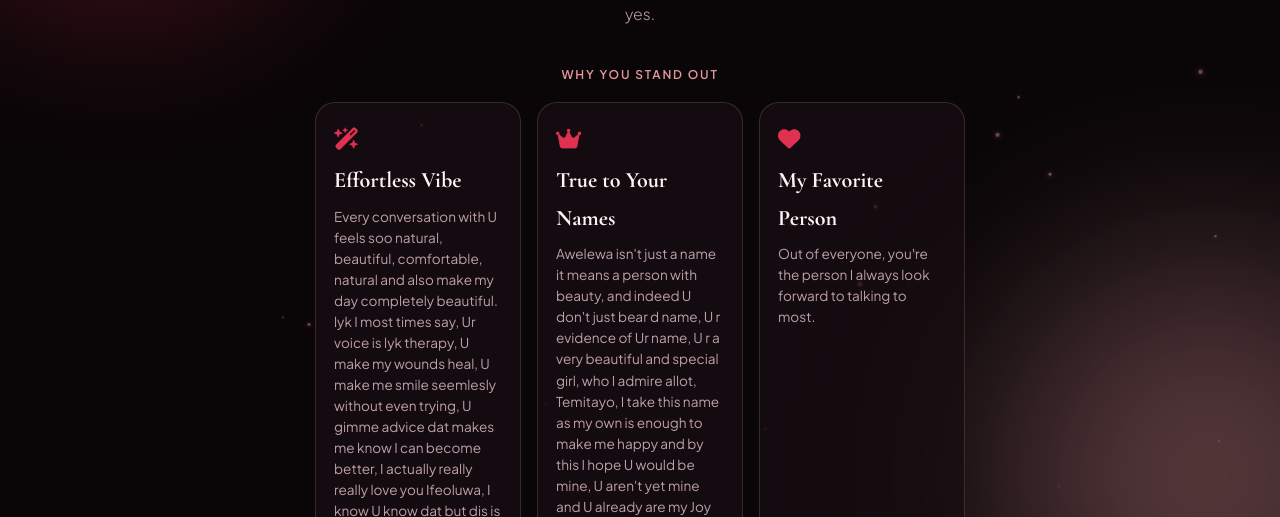
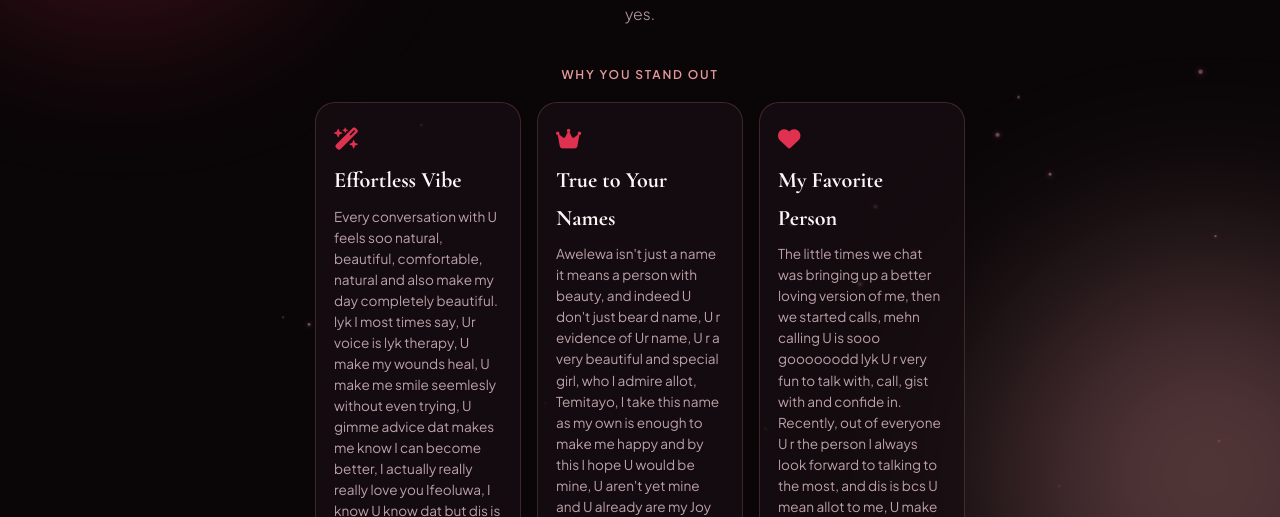
Before and after one commit to Oluwadamifayo/for-ifeoluwa, a plain HTML site: page index.html in a window 1280 px wide. Shown: the part 283-800 px from the top of the page. Drawn offline with nearby package versions, Linux system fonts and the light colour scheme.

Commit message:
Update third card text with heartfelt message

```diff
--- a/index.html
+++ b/index.html
@@ -53,7 +53,7 @@
                     <div class="card-glow"></div>
                     <i class="fa-solid fa-heart card-icon"></i>
                     <h3>My Favorite Person</h3>
-                    <p>Out of everyone, you're the person I always look forward to talking to most.</p>
+                    <p>The little times we chat was bringing up a better loving version of me, then we started calls, mehn calling U is sooo goooooodd lyk U r very fun to talk with, call, gist with and confide in. Recently, out of everyone U r the person I always look forward to talking to the most, and dis is bcs U mean allot to me, U make me smile and U r very special in Ur own way And I really really appreciate that U took out time to talk with me and keep me company, it's soo nice knowing U have someone dat really loves you and wants U. Ifeoluwa, I really really love you and everything you do for and to me. You are the best.</p>
                 </div>
             </div>
         </section>
```
